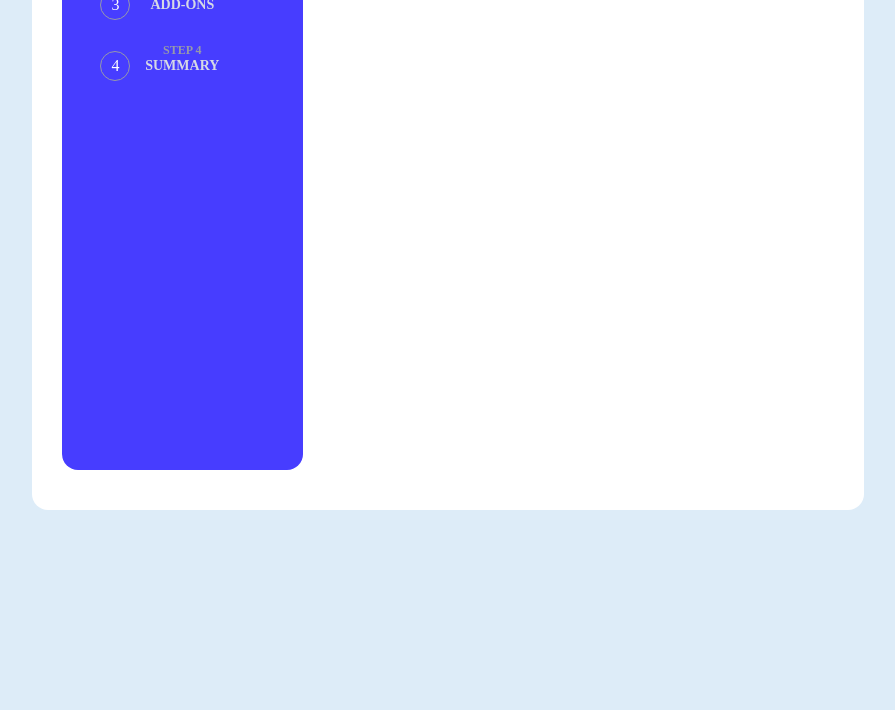
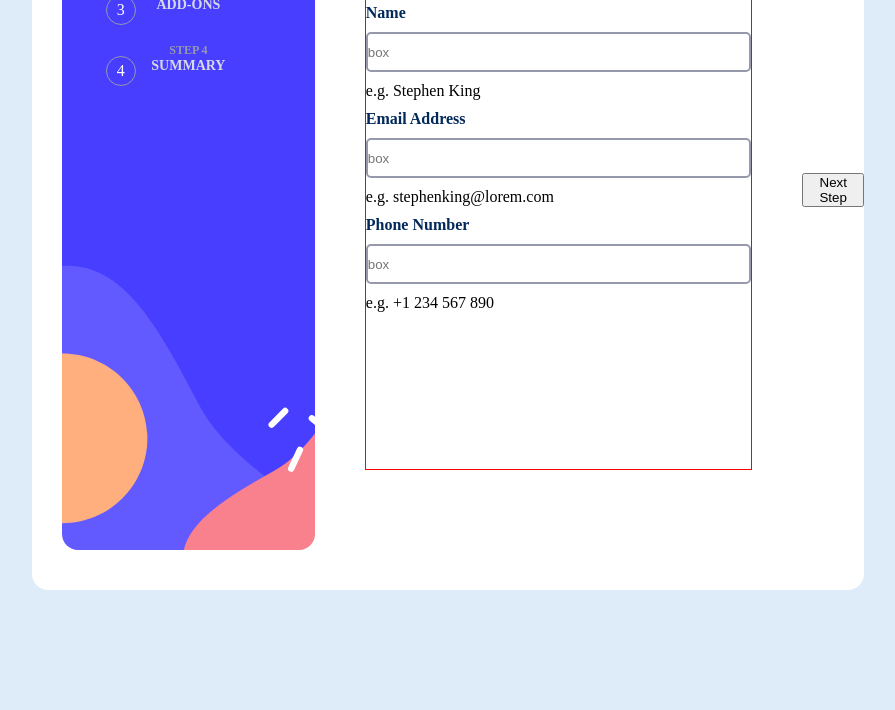
Before and after one commit to WHItney-ebuh2020/Frontend-Eight, a plain HTML site: page index.html in a window 1280 px wide. Shown: the part 330-1040 px from the top of the page, without its empty margins (192-1087 px from the left). Before the commit the page ends 960 px from the top, so only its background shows below. Drawn offline with Linux system fonts and the light colour scheme.

Commit message:
multi commit

```diff
--- a/index.html
+++ b/index.html
@@ -33,7 +33,34 @@
           <p class="biginfoleftp">ADD-ONS</p>
          <span class="biginfonumbers">4</span> <h4 class="biginfolefth5">STEP 4</h4>
           <p class="biginfoleftp">SUMMARY</p>
-          <div></div>
+        </div>
+        <!-- Step 1 start -->
+        <div class="infotin">
+          <h1 class="info">Personal info</h1>
+          <p class="infop">Please provide your name, email address, and phone number.</p>
+
+          <div class="info-two">
+            <h4>Name</h4>
+            <input type="text"  placeholder="box" class="infobox">
+            e.g. Stephen King
+
+            <h4>Email Address</h4>
+            <input type="text" placeholder="box" class="infobox">
+            e.g. stephenking@lorem.com
+
+
+            <h4>Phone Number</h4>
+            <input type="text" placeholder="box" class="infobox">
+          </div>
+
+
+          e.g. +1 234 567 890
+
+        </div>
+        <!-- Step 1 end -->
+        <div class="infobtn">
+          <button class="infobtnbtn">Next Step</button>
+
         </div>
       </div>
     </div>
@@ -41,5 +68,6 @@
   </div>
   <!-- Sidebar end -->
 
+
 </body>
 </html>
--- a/style.css
+++ b/style.css
@@ -19,11 +19,11 @@ body {
 .biginfo {
     background-color: hsl(0, 0%, 100%);
         width: 65%;
-        height: 90vh;
+        height: 100vh;
         display: flex;
         align-items: center;
         flex-direction: row;
-        gap: 20px;
+        gap: 50px;
         border-radius: 1rem;
         padding-left: 30px;
         cursor: pointer;
@@ -34,8 +34,10 @@ body {
     align-items: center;
     flex-direction: column;
     background-color: hsl(243, 100%, 62%);
-    width: 30%;
-    height: 80vh;
+    background-image: url(./assets/images/bg-sidebar-desktop.svg);
+    background-size: cover;
+    width: 32%;
+    height: 90vh;
     cursor: pointer;
     border-radius: 1rem;
     position: relative;
@@ -72,10 +74,45 @@ body {
     color: hsl(229, 24%, 87%);
 }
 
-.biginfoleft div {
+.infotin {
     display: flex;
-    align-items: center;
-    justify-content: center;
-    position: absolute;
-    background-color: linear-gradient(to bottom, hsl(243, 100%, 62%));
+    flex-direction: column;
+    height: 70%;
+    gap: 10px;
+    border: 1px solid red;
+    padding-bottom: 20px;
 }
+
+.info {
+    display: flex;
+    color: hsl(213, 96%, 18%);
+}
+
+.infop {
+    display: flex;
+    flex-direction: column;
+    color: hsl(231, 11%, 63%);
+}
+
+.infotin h4 {
+    color: hsl(213, 96%, 18%);
+}
+
+.info-two {
+    display: flex;
+    flex-direction: column;
+    gap: 10px;
+}
+
+.infobox {
+    display: flex;
+    width: 100%;
+    height: 40px;
+    border: 2px solid hsl(231, 11%, 63%);
+    border-radius: 5px;
+    color: hsl(231, 11%, 63%);
+}
+
+.infobtn {
+    display: flex;
+}
```
